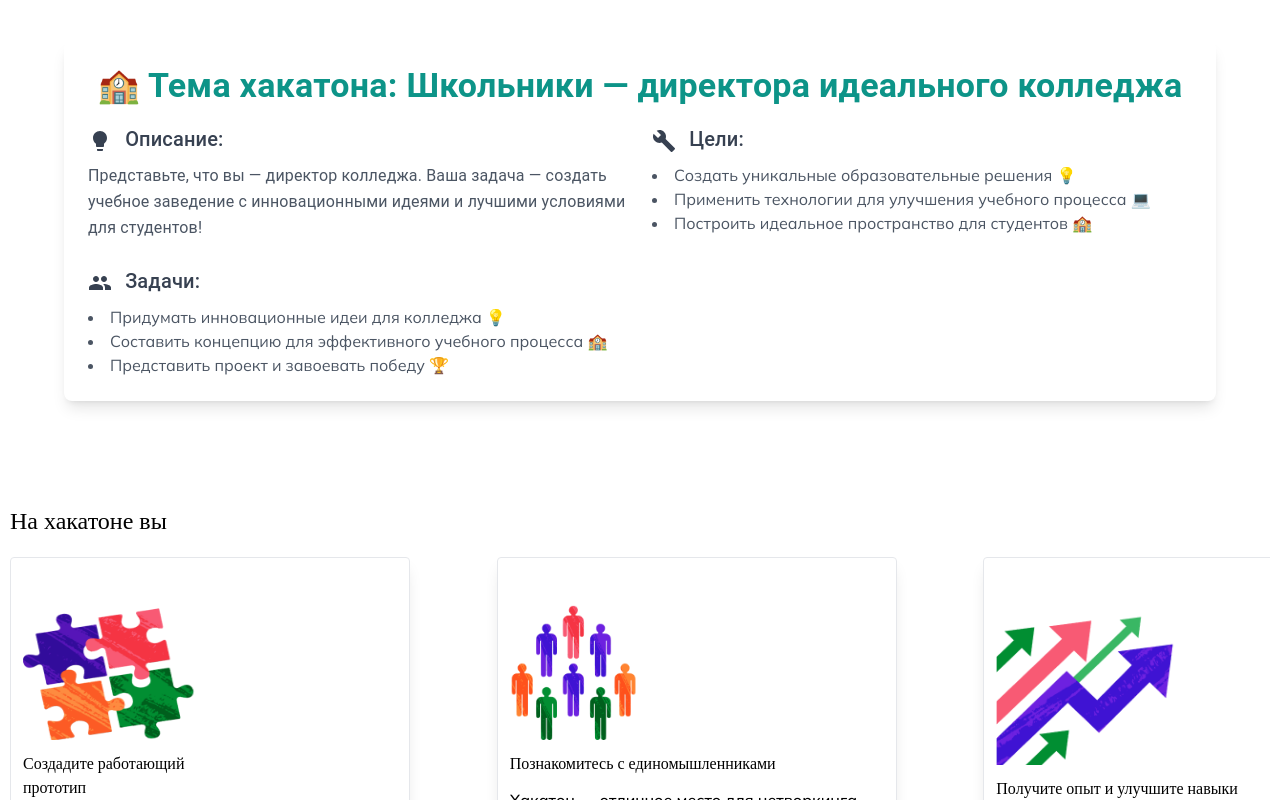
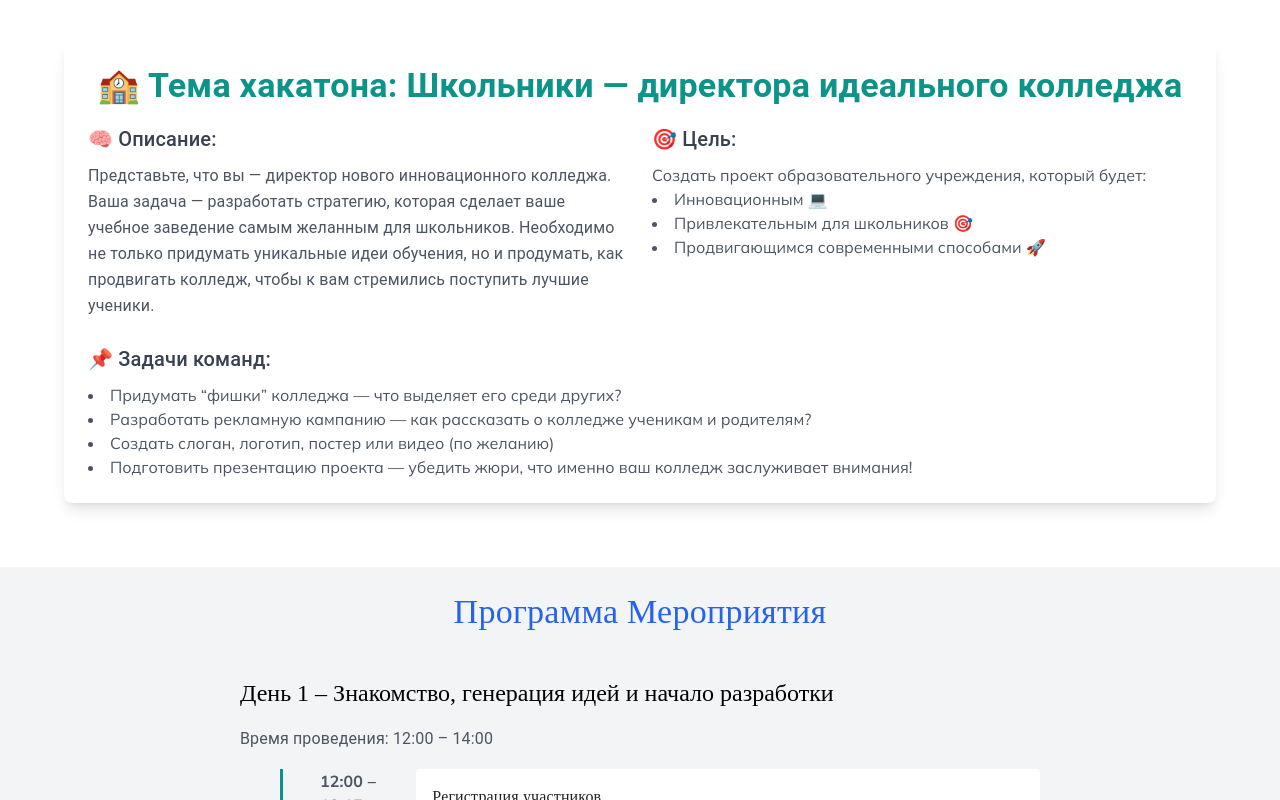
Before and after one commit to softcomtehno/hackathon_frontend, a React (Vite) app: page / in a window 1280 px wide. Shown: the part 680-1480 px from the top of the page. Built offline with nearby package versions, Linux system fonts and the light colour scheme; a web font is replaced by a local one.

Commit message:
update content

```diff
--- a/src/components/Schedule.jsx
+++ b/src/components/Schedule.jsx
@@ -13,32 +13,43 @@ const HackathonDescription = () => {
         <Grid container spacing={3}>
           <Grid item xs={12} sm={6}>
             <Typography variant="h6" className="font-medium mb-2 text-gray-700">
-              <Lightbulb className="inline mr-2" /> Описание:
+            🧠 Описание:
             </Typography>
             <Typography variant="body1" className="text-gray-600 leading-relaxed">
-              Представьте, что вы — директор колледжа. Ваша задача — создать учебное заведение с инновационными идеями и лучшими условиями для студентов!
+            Представьте, что вы — директор нового инновационного колледжа. Ваша задача — разработать стратегию, которая сделает ваше учебное заведение самым желанным для школьников. Необходимо не только придумать уникальные идеи обучения, но и продумать, как продвигать колледж, чтобы к вам стремились поступить лучшие ученики.
             </Typography>
           </Grid>
 
           <Grid item xs={12} sm={6}>
             <Typography variant="h6" className="font-medium mb-2 text-gray-700">
-              <Build className="inline mr-2" /> Цели:
+            🎯 Цель:
             </Typography>
             <ul className="list-disc list-inside text-gray-600">
-              <li>Создать уникальные образовательные решения 💡</li>
-              <li>Применить технологии для улучшения учебного процесса 💻</li>
-              <li>Построить идеальное пространство для студентов 🏫</li>
+            Создать проект образовательного учреждения, который будет:
+              <li>Инновационным 💻</li>
+              <li>Привлекательным для школьников 🎯</li>
+              <li>Продвигающимся современными способами 🚀</li>
+
             </ul>
           </Grid>
 
           <Grid item xs={12}>
             <Typography variant="h6" className="font-medium mb-2 text-gray-700">
-              <People className="inline mr-2" /> Задачи:
+            📌 Задачи команд:
             </Typography>
             <ul className="list-disc list-inside text-gray-600">
-              <li>Придумать инновационные идеи для колледжа 💡</li>
-              <li>Составить концепцию для эффективного учебного процесса 🏫</li>
-              <li>Представить проект и завоевать победу 🏆</li>
+              <li>
+                Придумать “фишки” колледжа — что выделяет его среди других?
+              </li>
+              <li>
+                Разработать рекламную кампанию — как рассказать о колледже ученикам и родителям?
+              </li>
+              <li>
+                Создать слоган, логотип, постер или видео (по желанию)
+              </li>
+              <li>
+                Подготовить презентацию проекта — убедить жюри, что именно ваш колледж заслуживает внимания!
+              </li>
             </ul>
           </Grid>
         </Grid>
--- a/src/pages/home-page.jsx
+++ b/src/pages/home-page.jsx
@@ -16,9 +16,9 @@ const Home = () => {
         <Header />
         <Intro />
         <Schedule />
-        <Advantages />
+        {/* <Advantages /> */}
         <Program />
-        <Creteria />
+        {/* <Creteria /> */}
         {/* <Mentors /> */}
         <Organization />
         {/* <EvaluationSystem/> */}
```
